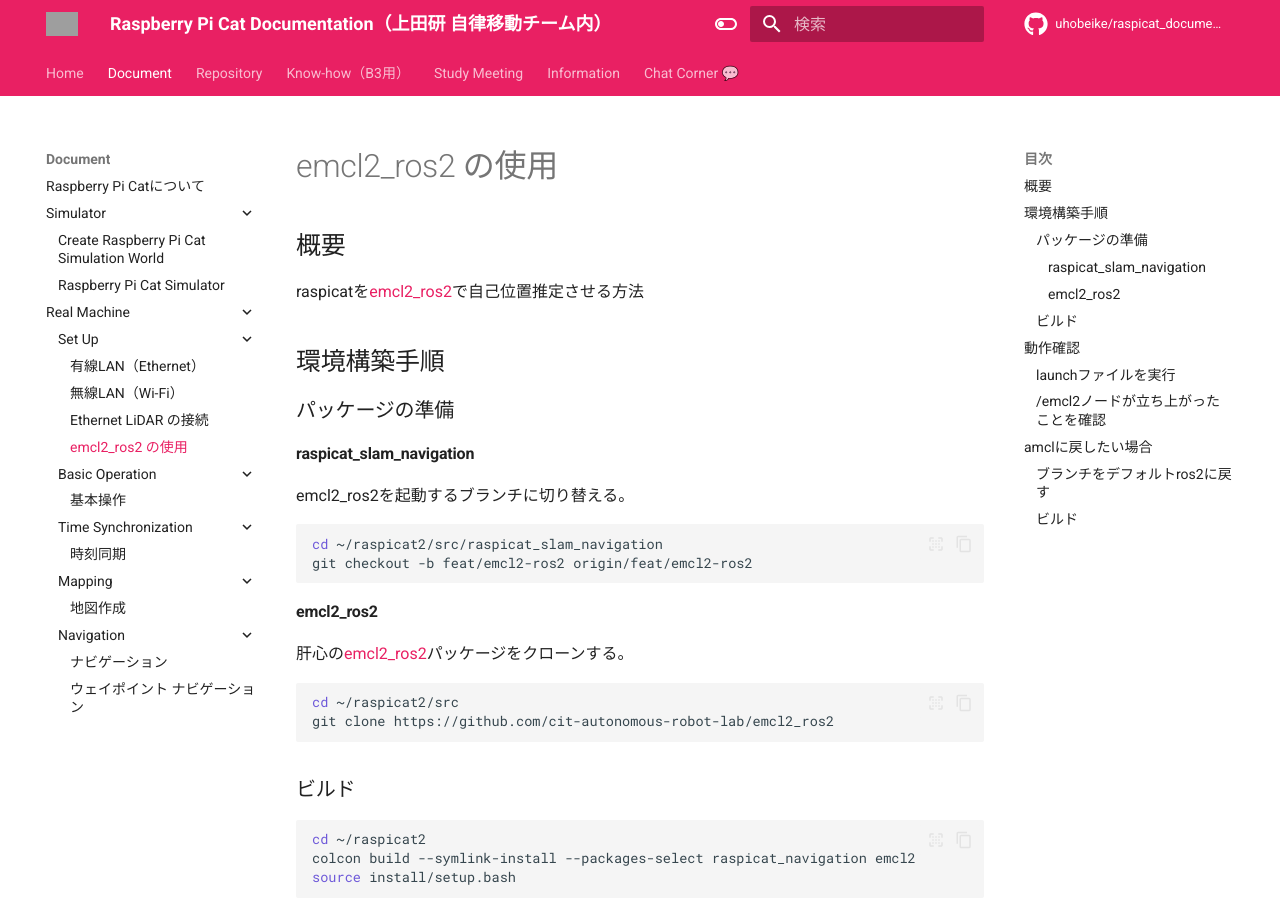
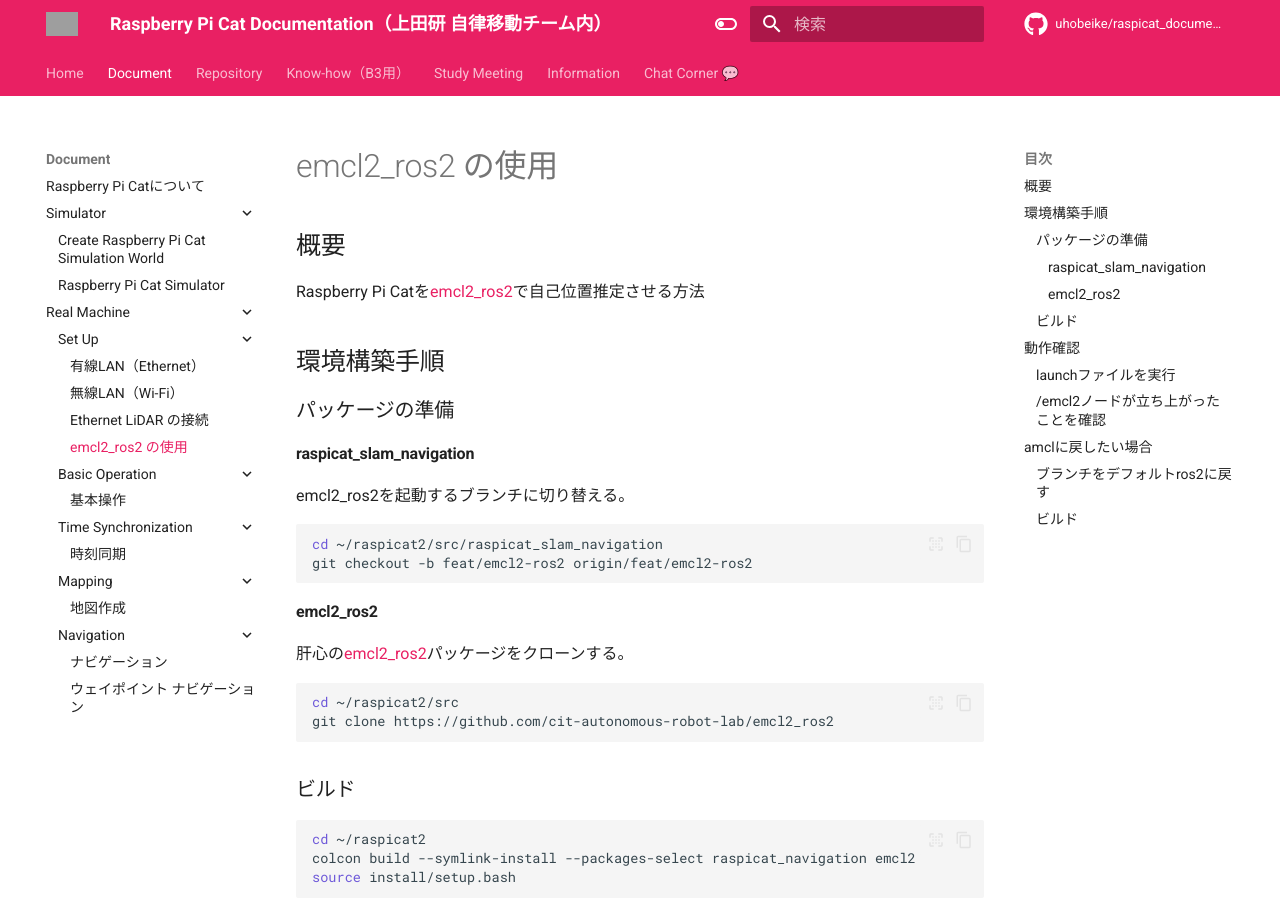
Before and after one commit to CIT-Autonomous-Robot-Lab/raspicat_documentation, an MkDocs documentation site: the page built from docs/document/real_machine/set_up/emcl2_ros2.md, in a window 1280 px wide and 900 px high. Built offline with MkDocs 1.6.1 and Material for MkDocs 9.7.7, drawn with Linux system fonts in a browser that asks for light colours; comment, search, counter and statistics services are not loaded; grey boxes are pictures that could not be loaded.

Commit message:
Raspberry Pi Cat 表記に変更

```diff
--- a/docs/document/real_machine/set_up/emcl2_ros2.md
+++ b/docs/document/real_machine/set_up/emcl2_ros2.md
@@ -1,5 +1,5 @@
 ## 概要
-raspicatを[emcl2_ros2](https://github.com/cit-autonomous-robot-lab/emcl2_ros2)で自己位置推定させる方法
+Raspberry Pi Catを[emcl2_ros2](https://github.com/cit-autonomous-robot-lab/emcl2_ros2)で自己位置推定させる方法
 
 ## 環境構築手順
 ### パッケージの準備
```
